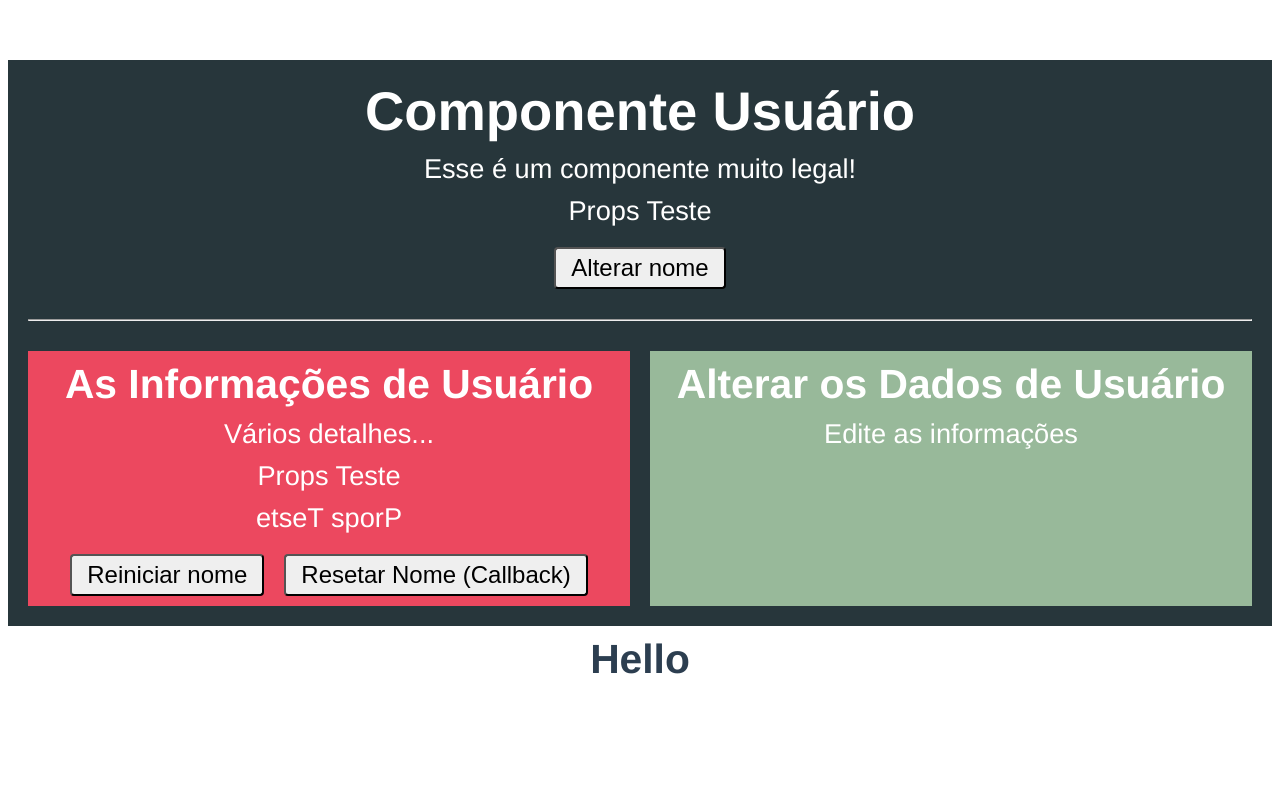
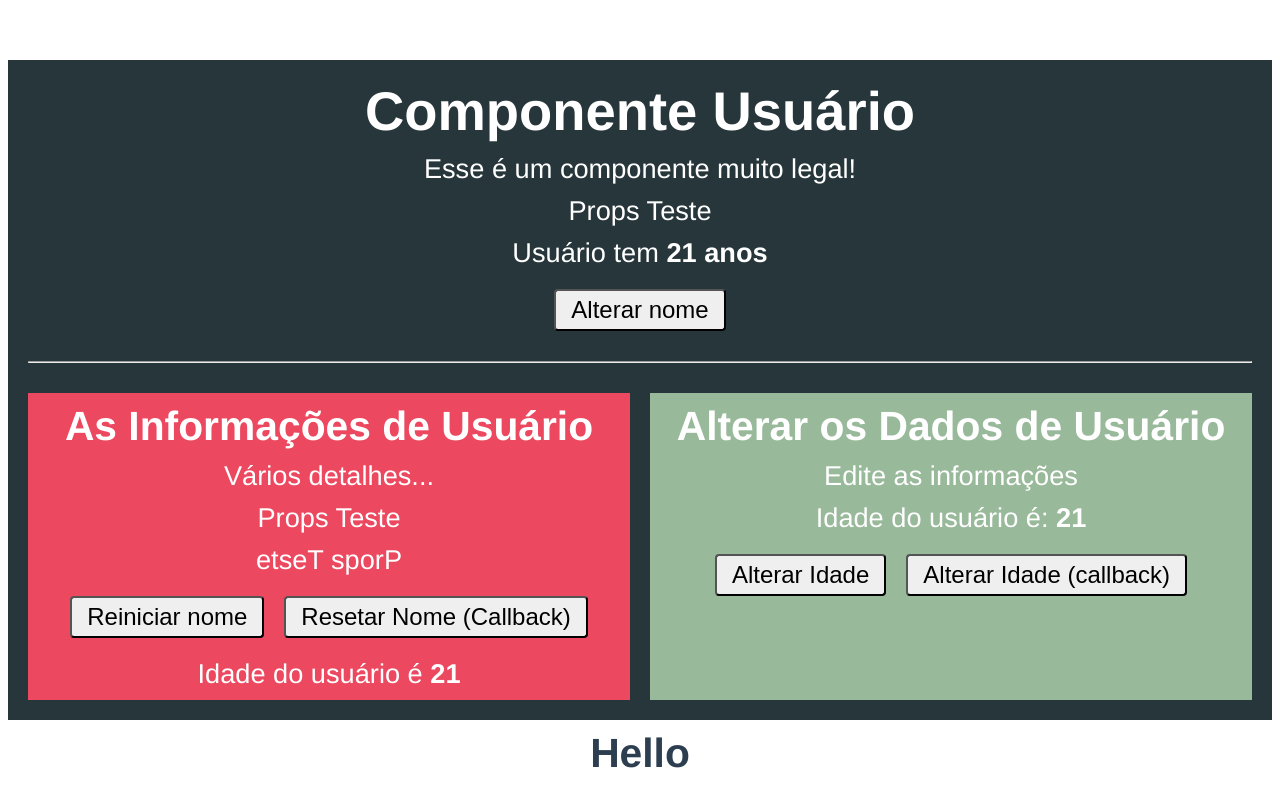
Before and after one commit to ebraimcarvalho/vuejs, a Vue app in the folder vue-coder/vue-cli/comunicacao/: page / in a window 1280 px wide. Built offline with nearby package versions, Linux system fonts and the light colour scheme.

Commit message:
callback and emit with siblings

```diff
--- a/vue-coder/vue-cli/comunicacao/src/components/Usuario.vue
+++ b/vue-coder/vue-cli/comunicacao/src/components/Usuario.vue
@@ -3,6 +3,7 @@
     <h1>Componente Usuário</h1>
     <p>Esse é um componente muito legal!</p>
     <p>{{ title }}</p>
+    <p>Usuário tem <strong>{{idade}} anos</strong></p>
     <button @click="alterarNome">Alterar nome</button>
     <hr />
     <div class="componentes">
@@ -10,8 +11,13 @@
         @mudou="trataEvento($event)"
         :title="title"
         :reiniciarFN="reiniciarNome"
+        :idade="idade"
       />
-      <app-usuario-editar />
+      <app-usuario-editar
+        :idade="idade"
+        @idadeMudou="idade = $event"
+        :idadecallback="idadecallback"
+      />
     </div>
   </div>
 </template>
@@ -25,6 +31,7 @@ export default {
   data() {
     return {
       title: "Props Teste",
+      idade: 21,
     };
   },
   methods: {
@@ -35,8 +42,13 @@ export default {
       console.log(e)
       this.title = e.novo
     },
-    reiniciarNome() {
+    reiniciarNome(item) {
       this.title = 'Props Teste'
+      console.log(item)
+    },
+    idadecallback() {
+      console.log('dale')
+      this.idade = 33
     }
   },
 };
--- a/vue-coder/vue-cli/comunicacao/src/components/UsuarioEditar.vue
+++ b/vue-coder/vue-cli/comunicacao/src/components/UsuarioEditar.vue
@@ -2,13 +2,24 @@
   <div class="componente">
     <h2>Alterar os Dados de Usuário</h2>
     <p>Edite as informações</p>
+    <p>Idade do usuário é: <strong>{{idade}}</strong></p>
+    <button @click="alterarIdade">Alterar Idade</button>
+    <button @click="idadecallback">Alterar Idade (callback)</button>
   </div>
 </template>
 
 <script>
 export default {
-
+  props: {
+    idade: Number,
+    idadecallback: Function,
+  },
+  methods: {
+    alterarIdade() {
+      this.$emit('idadeMudou', 33)
     }
+  }
+};
 </script>
 
 <style scoped>
--- a/vue-coder/vue-cli/comunicacao/src/components/UsuarioInfo.vue
+++ b/vue-coder/vue-cli/comunicacao/src/components/UsuarioInfo.vue
@@ -5,7 +5,8 @@
     <p>{{ title }}</p>
     <p>{{ inverternome() }}</p>
     <button @click="reiniciarNome">Reiniciar nome</button>
-    <button @click="reiniciarFN">Resetar Nome (Callback)</button>
+    <button @click="reiniciarFN('reseeeet')">Resetar Nome (Callback)</button>
+    <p>Idade do usuário é <strong>{{idade}}</strong></p>
   </div>
 </template>
 
@@ -16,7 +17,8 @@ export default {
       type: String,
       required: true
     },
-    reiniciarFN: Function
+    reiniciarFN: Function,
+    idade: Number,
   },
   methods: {
     inverternome() {
```
Lines whose indentation alone changed are shown as unchanged.
